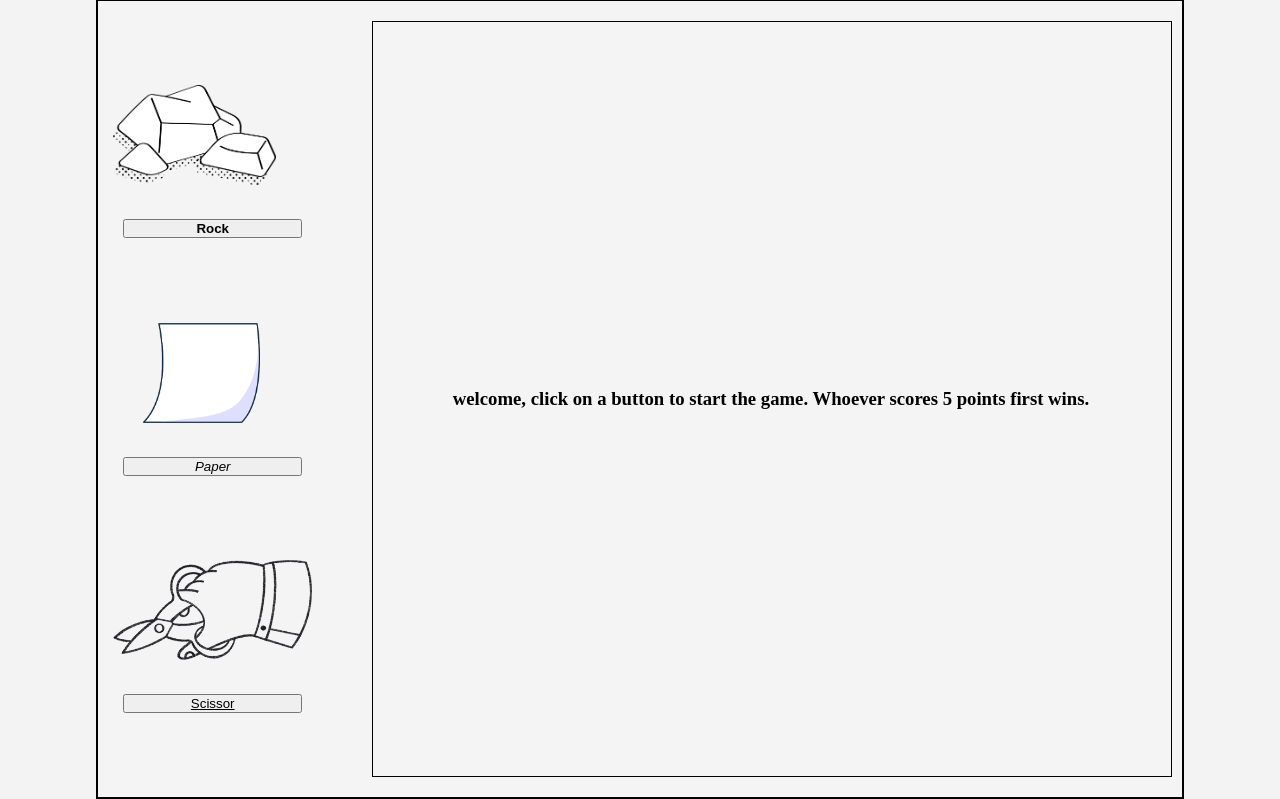
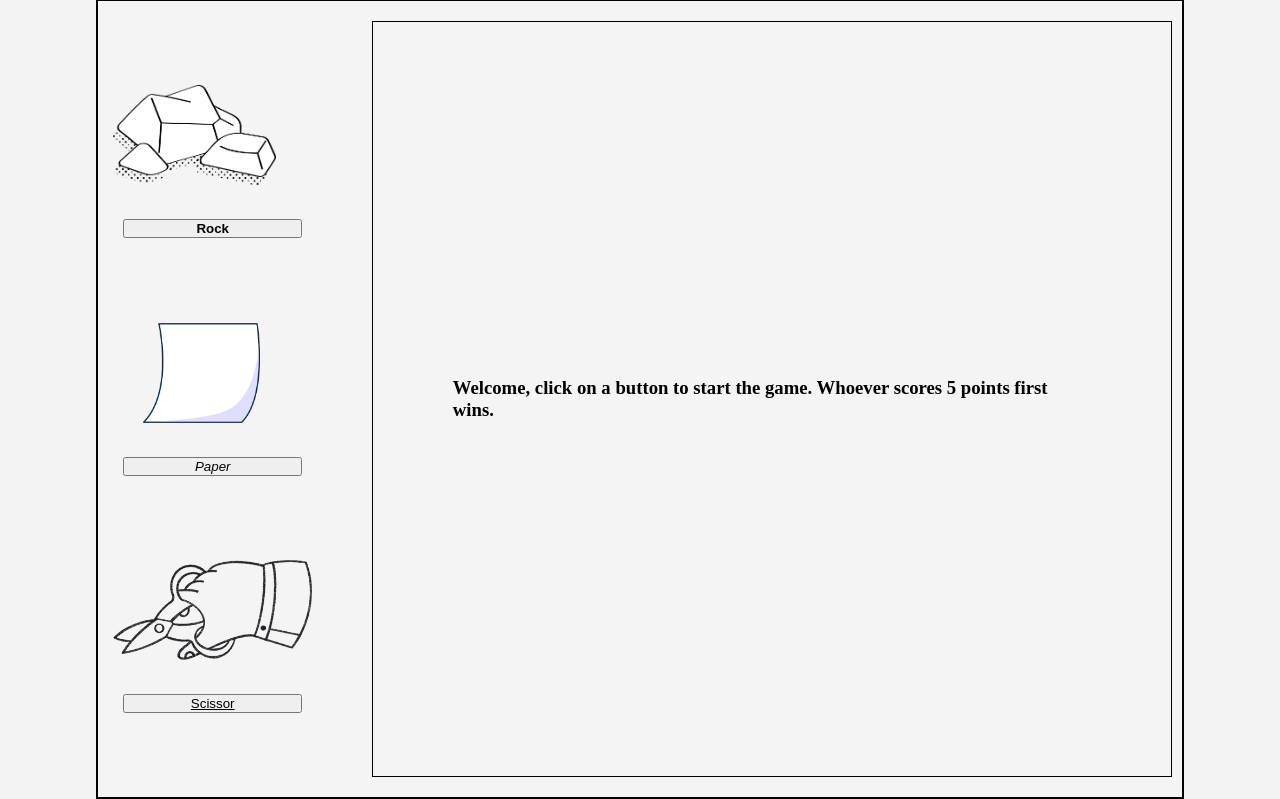
Before and after one commit to Bessazs/Rock-Paper-Scissor, a plain HTML site: page index.html in a window 1280 px wide. Shown: the part 58-857 px from the top of the page. Drawn offline with Linux system fonts and the light colour scheme.

Commit message:
Correção html

```diff
--- a/index.html
+++ b/index.html
@@ -29,7 +29,7 @@
         </div>
     </div>
     <div class="game">
-      <h3 class="intro"> welcome, click on a button to start the game. Whoever scores 5 points first wins.</h3>
+      <h3 class="intro"> Welcome, click on a button to start the game. Whoever scores 5 points first wins.</h3>
     </div>
     </div>
 
```
